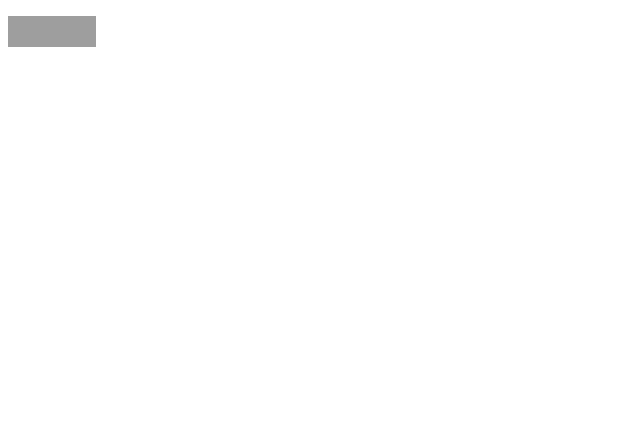
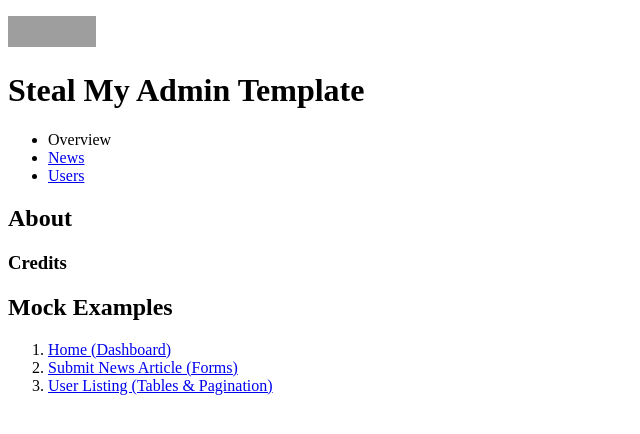
Before and after one commit to wwg2/WeekTwoAssigment, a plain HTML site: page Index.html in a window 1280 px wide. Shown: the whole page, without its empty margins (0-640 px from the left). Drawn offline with Linux system fonts and the light colour scheme; grey boxes are pictures that could not be loaded.

Commit message:
messed with divs

```diff
--- a/Index.html
+++ b/Index.html
@@ -12,15 +12,29 @@
 src="https://www.w3.org/Icons/valid-xhtml10"
 alt="Valid XHTML 1.0!" height="31" width="88" /></a>
 </p>
-<div id="header">
-</div>
-<div id="container">
-<div id="content">
-</div>
-<div id="sidebar">
-</div>
-</div>
-<div id="footer">
-</div>
+<h1 id="head">Steal My Admin Template</h1>
+<ul id="navigation">
+<li><span class="active">Overview</span></li>
+<li><a href="#">News</a></li>
+<li><a href="#">Users</a></li>
+</ul>
+<div id="content" class="container_16 clearfix">
+	<div class="grid_11">
+		<h2>About</h2>
+		<h3>Credits</h3>
+		<p></p>
+		</div>
+		<div class="grid_5">
+		<h2>Mock Examples</h2>
+		<ol>
+		<li><a href="#">Home (Dashboard)</a></li>
+		<li><a href="#">Submit News Article (Forms)</a></li>
+		<li><a href="#">User Listing (Tables &amp; Pagination)</a></li>
+		</ol>
+		</div>
+		</div>
+<div id="foot">
+		</div>
+
 </body>
 </html>
```
